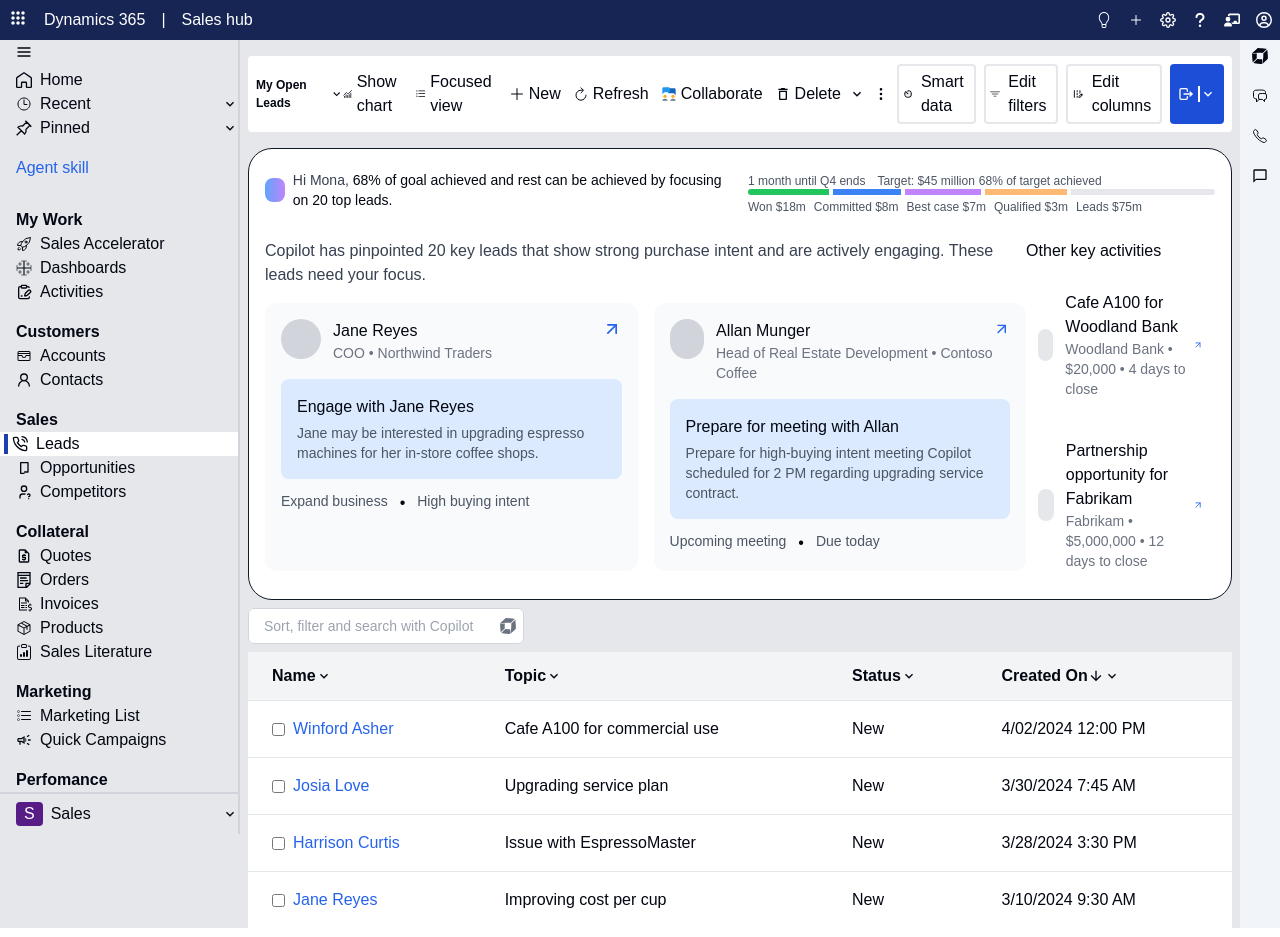
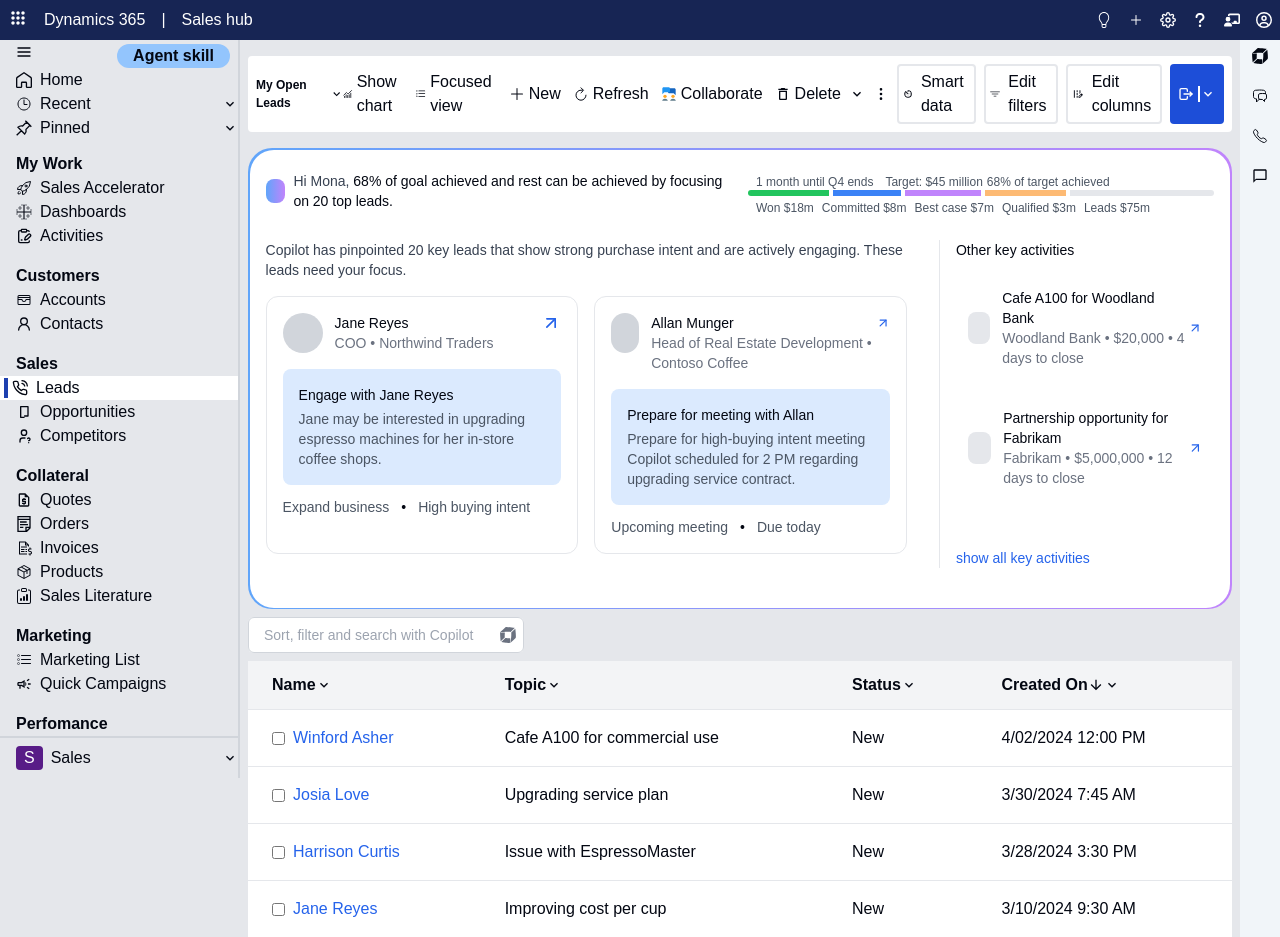
Before and after one commit to Mikeonweb/CRM-Dashboard, a Next.js app: page / in a window 1280 px wide. Built offline with nearby package versions, Linux system fonts and the light colour scheme.

Commit message:
minor adjustments

```diff
--- a/src/app/page.js
+++ b/src/app/page.js
@@ -157,7 +157,17 @@
         {/* right side */}
         <div className="bg-gray-200 h-[100%] w-60 border-r-2 border-gray-300">
           <div className="py-1 pl-4">
-            <FiMenu className="mb-2" />
+            <div className="flex justify-between">
+              <FiMenu className="mb-2" />
+
+              <p
+                className="px-4 mr-2 bg-blue-300 rounded-xl  font-semibold cursor-pointer "
+                onClick={() => setAgentSkillOpen(!isAgentSkillOpen)}
+              >
+                Agent skill
+              </p>
+            </div>
+
             <p className="flex items-center gap-2">
               <GrHomeRounded />
               Home
@@ -182,12 +192,12 @@
             </div>
 
             {/* Agent Skill */}
-            <p
-              className="flex items-center gap-2 my-4 cursor-pointer text-blue-600 hover:underline"
+            {/* <p
+              className="flex items-center gap-2 font-semibold cursor-pointer "
               onClick={() => setAgentSkillOpen(!isAgentSkillOpen)}
             >
               Agent skill
-            </p>
+            </p> */}
             {isAgentSkillOpen && (
               <div
                 className="fixed inset-0 z-50 flex items-center justify-center bg-black bg-opacity-50 transition-opacity duration-300"
@@ -490,15 +500,9 @@
           </div>
 
           {/* insight panel */}
-          <div className="flex items-center justify-center">
+          <div className="flex items-center justify-center p-[0.10rem] rounded-3xl bg-gradient-to-r from-blue-400 to-purple-400">
             <Dashboard />
           </div>
-
-          {/* <main className="min-h-screen bg-gray-100 p-4 md:p-8">
-            <div className="mx-auto">
-              <Dashboard />
-            </div>
-          </main> */}
 
           <div>
             <div className="my-2">
--- a/src/components/Dashboard.jsx
+++ b/src/components/Dashboard.jsx
@@ -87,7 +87,7 @@
   };
 
   return (
-    <div className="w-full max-w-7xl p-4 bg-white rounded-3xl border border-gray-900">
+    <div className="w-full max-w-7xl p-4 bg-white rounded-3xl">
       <div className="space-y-6">
         {/* Header Section */}
         <div className="userprogress flex items-center justify-between space-x-4">
@@ -106,7 +106,7 @@
           {/* Progress Bar and Details Section */}
           <div className="flex flex-col items-start flex-1">
             {/* Progress Details */}
-            <div className="flex items-center mt-2 space-x-3 text-xs text-gray-600">
+            <div className="flex items-center mt-2 pl-2 space-x-3 text-xs text-gray-600">
               <div>1 month until Q4 ends</div>
               <div className="flex items-center space-x-1">
                 <span className="font-medium">Target: ${target} million</span>
@@ -136,7 +136,7 @@
             </div>
 
             {/* Legend */}
-            <div className="legend flex flex-wrap justify-end text-xs space-x-2 mt-1 text-gray-600">
+            <div className="legend pl-2 flex flex-wrap justify-end text-xs space-x-2 mt-1 text-gray-600">
               <span className="cursor-pointer hover:text-gray-900">
                 Won $18m
               </span>
@@ -156,9 +156,9 @@
           </div>
         </div>
 
-        <div className="flex">
+        <div className="flex gap-8 pb-6">
           {/* Main Content */}
-          <div>
+          <div className="w-[70%] text-sm">
             <p className="text-gray-700 mb-4">
               Copilot has pinpointed 20 key leads that show strong purchase
               intent and are actively engaging. These leads need your focus.
@@ -168,7 +168,7 @@
               {leads.map((lead) => (
                 <div
                   key={lead.id}
-                  className="p-4 bg-gray-50 rounded-xl hover:bg-gray-100 transition-colors cursor-pointer"
+                  className="p-4 border rounded-xl hover:bg-gray-100 transition-colors cursor-pointer"
                   onClick={() => handleLeadClick(lead)}
                 >
                   <div className="flex justify-between items-start">
@@ -205,8 +205,8 @@
           </div>
 
           {/* Side Activities */}
-          <div className="">
-            <h3 className="font-medium mb-4">Other key activities</h3>
+          <div className="w-[30%] text-sm border border-l-gray-200 border-r-0 border-t-0 border-b-0 pl-4">
+            <h3 className="font-medium text-sm mb-4">Other key activities</h3>
             <div className="space-y-4">
               {activities.map((activity) => (
                 <div
@@ -228,6 +228,8 @@
                 </div>
               ))}
             </div>
+
+            <p className="text-blue-600 pt-12">show all key activities</p>
           </div>
         </div>
       </div>
```
